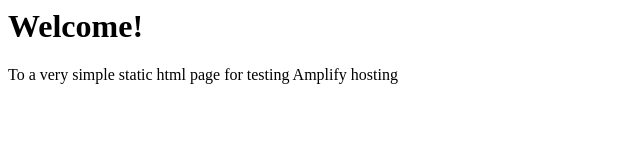
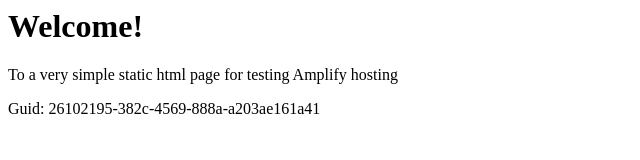
Before and after one commit to aws-aemilia-pdx/Github-PR-Commit-Integration-Test-DoNotTouch-v1-gamma-us-west-2, a website: page src/index.html in a window 1280 px wide. Shown: the whole page, without its empty margins (0-640 px from the left). Drawn offline with Linux system fonts and the light colour scheme.

Commit message:
commit from integ tests

```diff
--- a/src/index.html
+++ b/src/index.html
@@ -1,3 +1,5 @@
+
+
 <html lang="en">
 
 <head>
@@ -10,6 +12,6 @@
 <body>
     <h1>Welcome!</h1>
     <p>To a very simple static html page for testing Amplify hosting</p>
-</body>
+    <p>Guid: 26102195-382c-4569-888a-a203ae161a41</p></body>
 
 </html>
```
